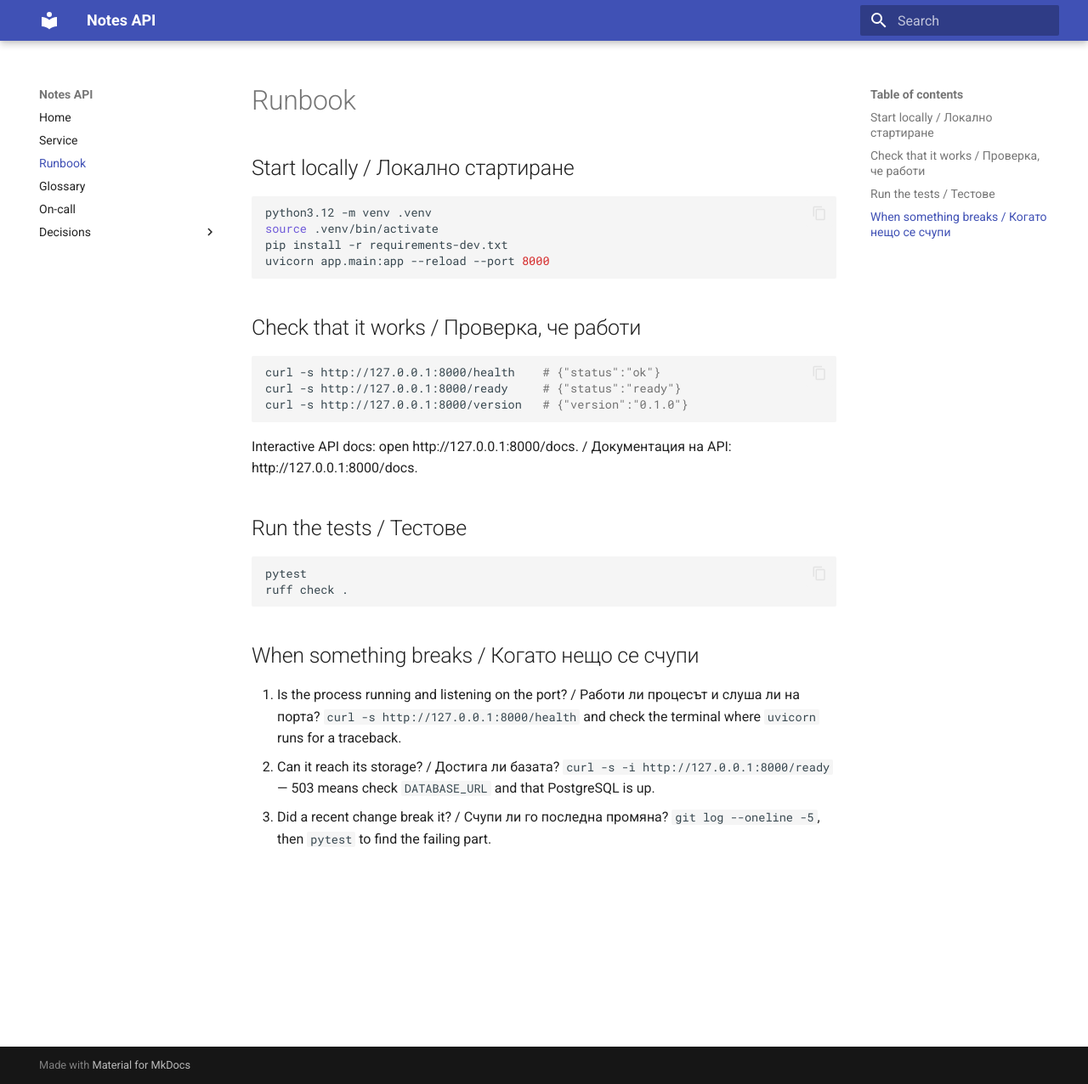
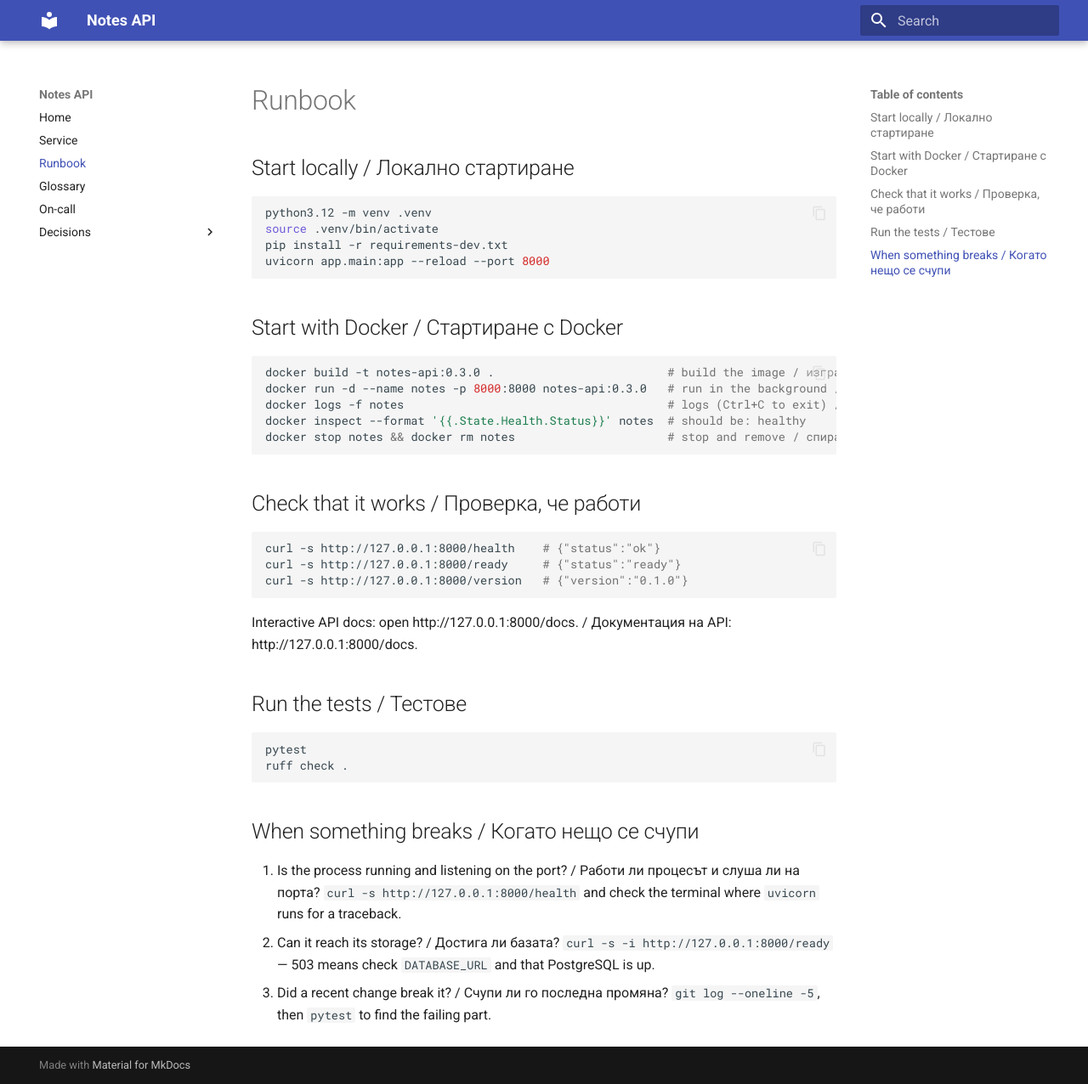
Before and after one commit to Boc666/devops-labs-fn361223027, an MkDocs documentation site: the page built from docs/runbook.md, in a window 1280 px wide and 1276 px high. Shown: the whole window at 85% size. Built offline with MkDocs 1.6.1 and Material for MkDocs 9.7.7, drawn with Linux system fonts in a browser that asks for light colours.

Commit message:
Dockerfile: smaller and faster (#32)
* Smaller image: slim base, cached deps, .dockerignore

* Dockerfile: safer (#33)

* Safer image: non-root user and healthcheck

* Runbook: start with Docker (#34)

Co-authored-by: Bozhidar Rafailov <bozh@Bozhidars-MacBook-Air.local>

---------

Co-authored-by: Bozhidar Rafailov <bozh@Bozhidars-MacBook-Air.local>

---------

Co-authored-by: Bozhidar Rafailov <bozh@Bozhidars-MacBook-Air.local>

````diff
--- a/docs/runbook.md
+++ b/docs/runbook.md
@@ -7,6 +7,16 @@ python3.12 -m venv .venv
 source .venv/bin/activate
 pip install -r requirements-dev.txt
 uvicorn app.main:app --reload --port 8000
+```
+
+## Start with Docker / Стартиране с Docker
+
+```bash
+docker build -t notes-api:0.3.0 .                         # build the image / изграждане
+docker run -d --name notes -p 8000:8000 notes-api:0.3.0   # run in the background / стартиране
+docker logs -f notes                                      # logs (Ctrl+C to exit) / логове
+docker inspect --format '{{.State.Health.Status}}' notes  # should be: healthy
+docker stop notes && docker rm notes                      # stop and remove / спиране
 ```
 
 ## Check that it works / Проверка, че работи
````
Also changed, not shown: 2 other files.
